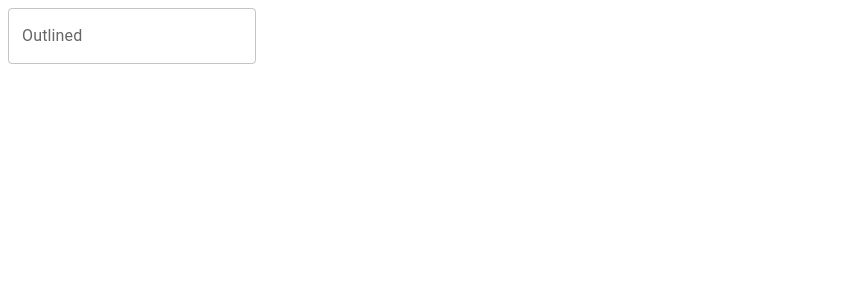
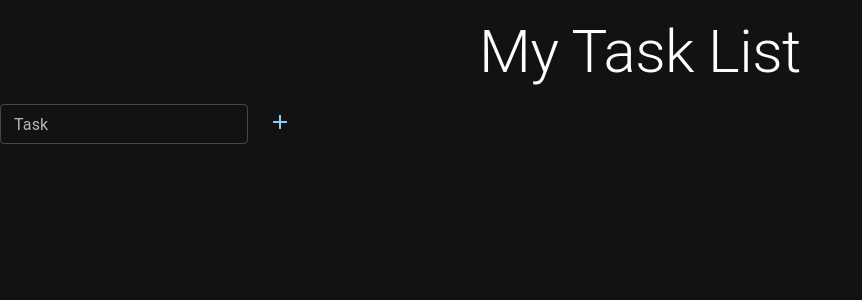
Before and after one commit to ratalla816/task-list, a React (Create React App) app in the folder ui/: page / in a window 1280 px wide. Shown: the top 300 px of the page, without its empty margins (0-862 px from the left). Built offline with nearby package versions, Linux system fonts and the light colour scheme.

Commit message:
updated task form

```diff
--- a/ui/src/App.js
+++ b/ui/src/App.js
@@ -1,11 +1,30 @@
+// import { AddTaskForm } from "./components/AddTaskForm";
+
+// function App() {
+//   return (
+//     <div className="App">
+//       <AddTaskForm />
+//     </div>
+//   );
+// }
+
+// export default App;
+
+import { ThemeProvider, createTheme } from "@mui/material/styles";
+import CssBaseline from "@mui/material/CssBaseline";
 import { AddTaskForm } from "./components/AddTaskForm";
 
-function App() {
+const darkTheme = createTheme({
+  palette: {
+    mode: 'dark',
+  },
+});
+
+export default function App() {
   return (
-    <div className="App">
+    <ThemeProvider theme={darkTheme}>
+      <CssBaseline />
       <AddTaskForm />
-    </div>
+     </ThemeProvider>
   );
 }
-
-export default App;
--- a/ui/src/components/AddTaskForm.js
+++ b/ui/src/components/AddTaskForm.js
@@ -1,13 +1,26 @@
 // RAFC -> Tab
-import React from 'react'
+import React, { useState } from "react"
 import TextField from "@mui/material/TextField";
+import { Button, Typography } from "@mui/material";
+import AddIcon from "@mui/icons-material/Add";
 
+// materialUI basic text field
 export const AddTaskForm = () => {
-  return (
+  const [newTask, setNewTask] = useState("");
+    return (
     <div>
-        <TextField id="outlined-basic" label="Outlined" variant="outlined" />
+        <Typography align='center' variant='h2' paddingTop={2} paddingBottom={2}>
+        My Task List
+        </Typography>
+        <TextField
+        size="small"
+        label="Task"
+        variant="outlined"
+        value={newTask}
+        onChange={(e) => setNewTask(e.target)} />
+        <Button>
+            <AddIcon />
+        </Button>
     </div>
   );
-}
-
-// materialUI text field"
+};
```
